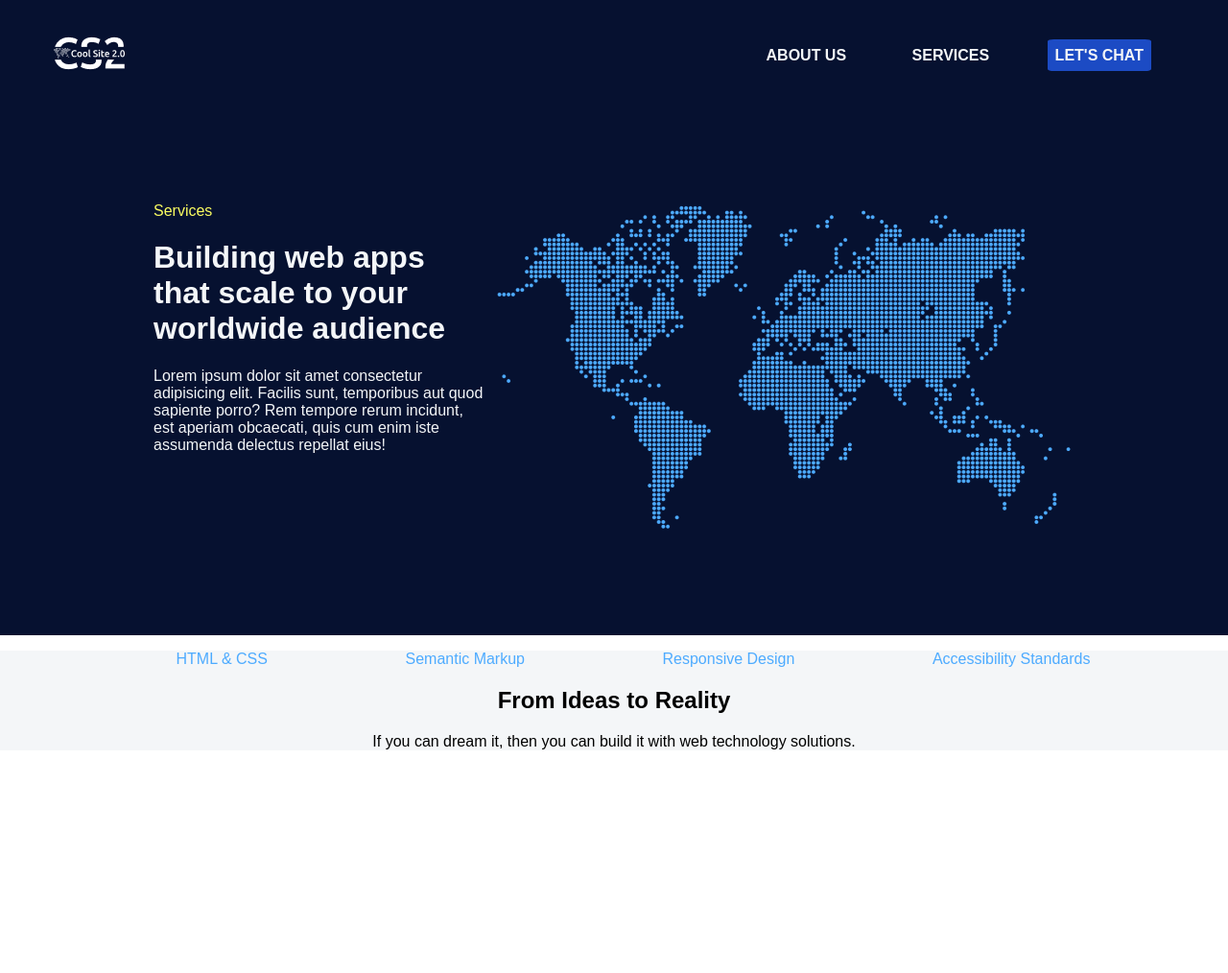
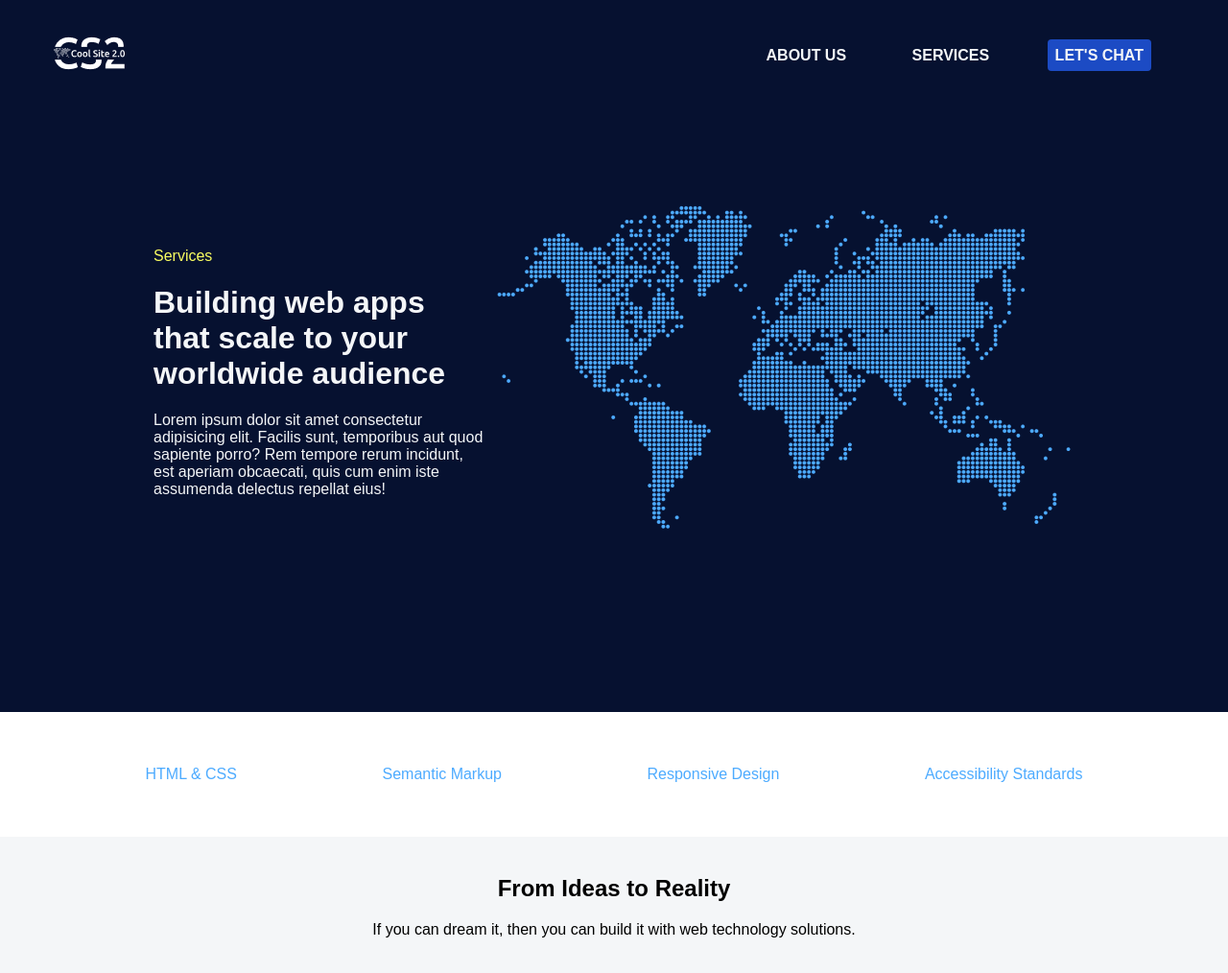
Before and after one commit to d-hooper/coolsite, a plain HTML site: page index.html in a window 1280 px wide. Shown: the whole page at 96% size. Before the commit the page ends 800 px from the top, so only its background shows below. Drawn offline with Linux system fonts and the light colour scheme.

Commit message:
final touches for now

```diff
--- a/index.html
+++ b/index.html
@@ -8,26 +8,29 @@
   <title>Cool Site</title>
 </head>
 
-<body>
+<body class="display-flex justify-content-between">
+
   <header class="display-flex align-items-center justify-content-between">
     <div>
       <img src="coolsite-logo.png" alt="Cool Site 2.0 Logo">
     </div>
     <nav>
       <span>
-        <a href="">About Us</a>
+        <a href="#about">About Us</a>
       </span>
       <span>
-        <a href="">Services</a>
+        <a href="#services">Services</a>
       </span>
       <span>
         <a class="chat-button" href="">Let's Chat</a>
       </span>
     </nav>
   </header>
-  <main class="display-flex">
+
+  <main class="display-flex align-items-center justify-content-between">
+
     <div>
-      <p>Services</p>
+      <p id="services">Services</p>
       <h1>Building web apps that scale to your worldwide audience</h1>
       <p>Lorem ipsum dolor sit amet consectetur adipisicing elit. Facilis sunt, temporibus aut quod sapiente porro? Rem
         tempore rerum incidunt, est aperiam obcaecati, quis cum enim iste assumenda delectus repellat eius!</p>
@@ -36,8 +39,9 @@
       <img src="world.png" alt="A map of the continents of Earth">
     </div>
   </main>
-  <footer>
-    <div></div>
+
+  <footer id="about">
+
     <ul  class="display-flex justify-content-evenly">
       <li>
         <a href="">HTML &amp CSS</a>
@@ -52,12 +56,12 @@
         <a href="">Accessibility Standards</a>
       </li>
     </ul>
+
     <div>
     <h2>From Ideas to Reality</h2>
     <p>If you can dream it, then you can build it with web technology solutions.</p>
     </div>
 
-
   </footer>
 </body>
 
--- a/style.css
+++ b/style.css
@@ -1,6 +1,8 @@
 body {
   margin: 0px;
   font-family: sans-serif;
+  flex-direction: column;
+  min-height: 100dvh;
 }
 
 header, main {
@@ -26,23 +28,25 @@ nav a:hover {
 
 .chat-button{
   background-color: #1C4BC4;
-  border-radius: 6%;
+  border-radius: 4px;
 }
 
 main {
-  padding: 5rem 10rem;
+  padding: 5rem 10rem 10rem;
 }
 
 main p:first-of-type {
   color: #FAFD61;
 }
 
-footer {
+footer div {
+  text-align: center;
   background-color: #F4F6F8;
+  padding: 1.25rem 0;
 }
 
-footer div {
-  text-align: center;
+ul {
+  padding: 2.5rem 0;
 }
 
 li {
@@ -56,6 +60,7 @@ li a {
 
 li a:hover {
   text-decoration: underline;
+  color: #7a4ba7;
 }
 
 .display-flex {
```
